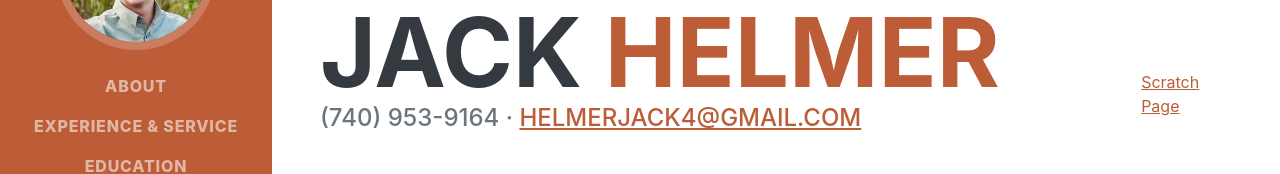
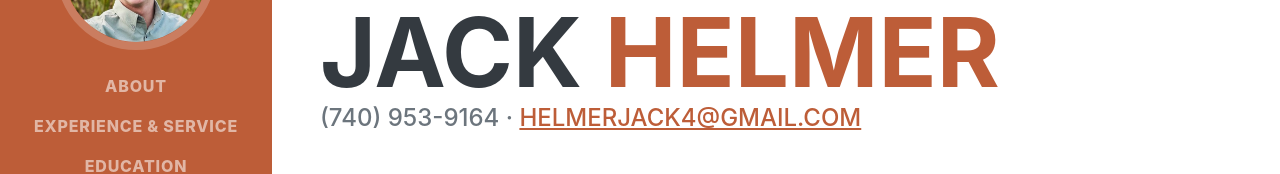
Before and after one commit to jhelmer04/IS-Final, a plain HTML site: page index.html in a window 1280 px wide. Shown: the part 306-480 px from the top of the page. Drawn offline with nearby package versions, Linux system fonts and the light colour scheme; a web font is replaced by a local one.

Commit message:
Add files via upload

```diff
--- a/index.html
+++ b/index.html
@@ -55,7 +55,6 @@
                         <a class="social-icon" href="#!"><i class="fab fa-facebook-f"></i></a>-->
                     </div>
                 </div>
-                <a href="from_scratch.html">Scratch Page</a>
             </section>
             <hr class="m-0" />
             <!-- Experience-->
```
